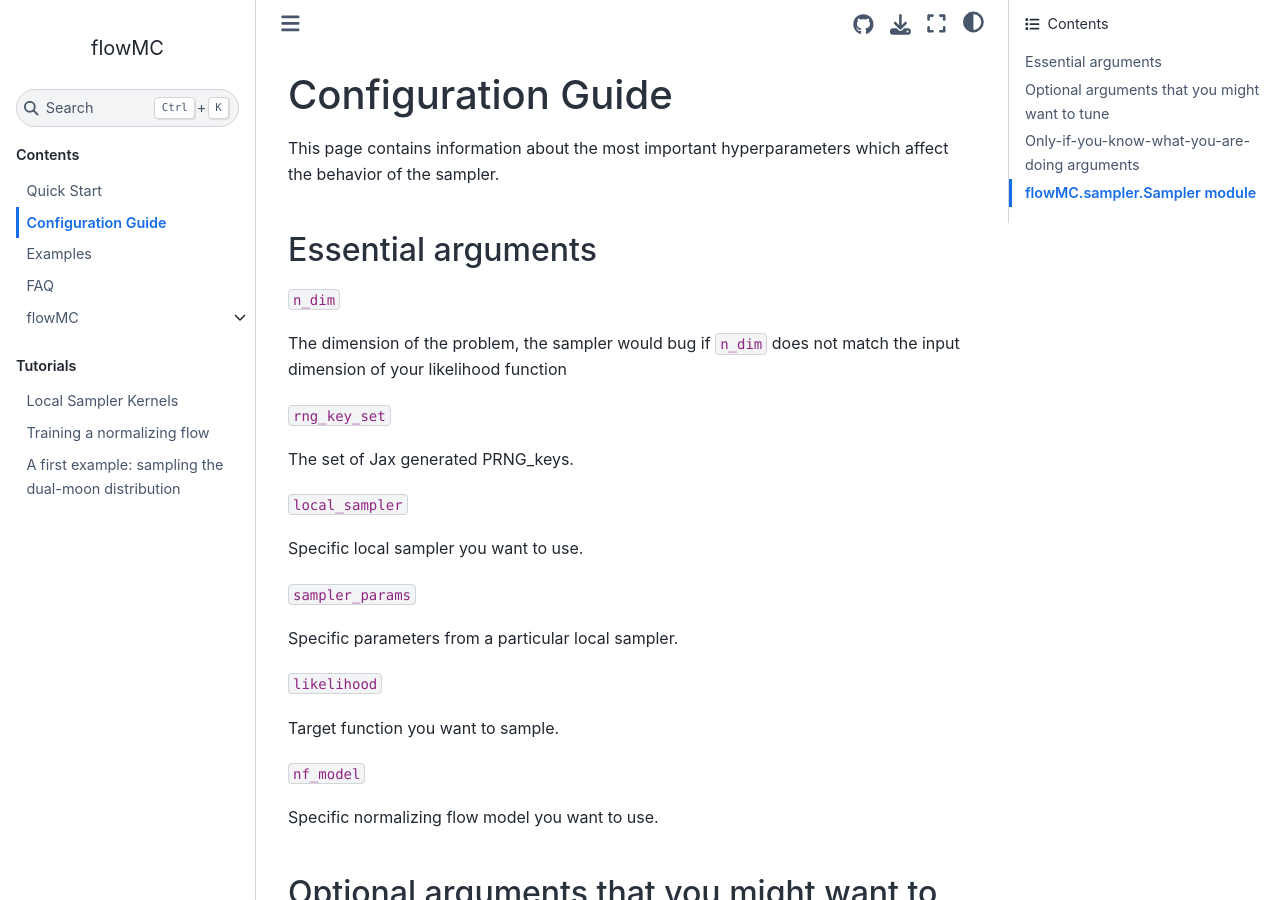
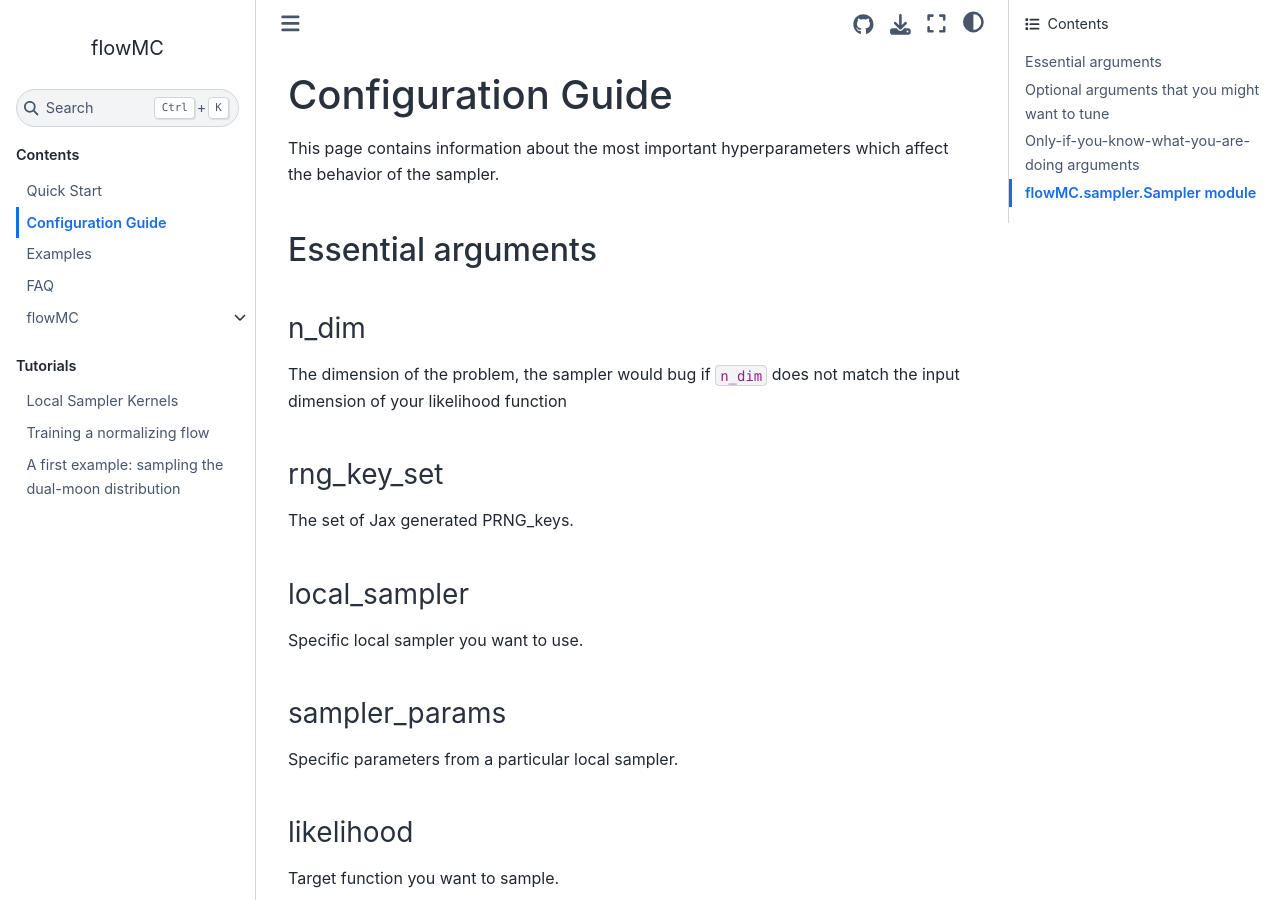
Before and after one commit to kazewong/flowMC, a Sphinx documentation site: the page built from docs/source/configuration.rst, in a window 1280 px wide and 900 px high. Built offline with Sphinx 7.4.7 and the Sphinx Book theme 1.1.4, drawn with Linux system fonts in a browser that asks for light colours; pages that are not in the unit, such as notebooks, are missing from menus.

Commit message:
update style

```diff
--- a/docs/source/configuration.rst
+++ b/docs/source/configuration.rst
@@ -8,75 +8,89 @@
 Essential arguments
 -------------------
 
-``n_dim``
+n_dim
+^^^^^
 
 The dimension of the problem, the sampler would bug if ``n_dim`` does not match the input dimension of your likelihood function
 
-``rng_key_set``
+rng_key_set
+^^^^^^^^^^^^^
 
 The set of Jax generated PRNG_keys.
 
-``local_sampler``
+local_sampler
+^^^^^^^^^^^^^
 
 Specific local sampler you want to use.
 
-``sampler_params``
+sampler_params
+^^^^^^^^^^^^^^
 
 Specific parameters from a particular local sampler.
 
-``likelihood``
+likelihood
+^^^^^^^^^^
 
 Target function you want to sample.
 
-``nf_model``
+nf_model
+^^^^^^^^
 
 Specific normalizing flow model you want to use.
 
 Optional arguments that you might want to tune
 ----------------------------------------------
 
-``use_global``
+use_global
+^^^^^^^^^^
 
 Whether to use global sampler or not. Default is ``True``.
 Turning off global sampler will also disable to training phase.
 This is useful when you want to test whether the local sampler is behaving normally.
 In production quality runs, you probably always want to use the global sampler since it improves convergence significantly.
 
-``n_chains``
+n_chains
+^^^^^^^^
 
 Number of parallel chains to run. Default is ``20``.
 Within your memory bandwidth and without oversubscribing your computational device, you should use as many chains as possible.
 Our method benefits tremendously from parallelization.
 
-``n_loop_training``
+n_loop_training
+^^^^^^^^^^^^^^^
 
 Number of local-global sample loop to run during training phase. Default is ``3``.
 
-
-``n_loop_production``
+n_loop_production
+^^^^^^^^^^^^^^^^^
 
 Number of local-global sample loop to run during production phase. Default is ``3``.
 This is similar to ``n_loop_training``, the only difference is during the production loop,
 the normalizing flow model will not be updated in order to maintain detail balance.
 
-``n_local_steps``
+n_local_steps
+^^^^^^^^^^^^^
 
 Number of local steps to run during the local sampling step. Default is ``50``.
 
-``n_global_steps``
+n_global_steps
+^^^^^^^^^^^^^^
 
 Number of global steps to run during the global sampling step. Default is ``50``.
 
-``n_epochs``
+n_epochs
+^^^^^^^^
 
 Number of epochs to run during the training phase. Default is ``30``.
 The higher this number, the better the flow performs, at the cost of increasing the training time.
 
-``learning_rate``
+learning_rate
+^^^^^^^^^^^^^
 
 Learning rate for the Adam optimizer. Default is ``1e-2``.
 
-``max_samples``
+max_samples
+^^^^^^^^^^^
 
 Maximum number of samples used to training the normalizing flow model. Default is ``10000``.
 If the total number of samples is more than this parameters, only up to this parameters of samples will be fed into the normalizing flow model.
@@ -88,7 +102,8 @@
 This may cause the normalizing flow model to forget about the global landscape too quickly, leading to mode collapse.
 
 
-``batch_size``
+batch_size
+^^^^^^^^^^
 
 Batch size for training the normalizing flow model. Default is ``10000``.
 Using large batch size speeds up the training since the training time is determined by the number of batched backward passes.
```
